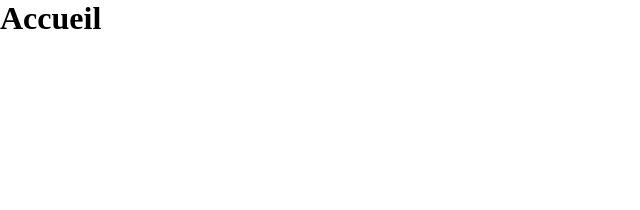
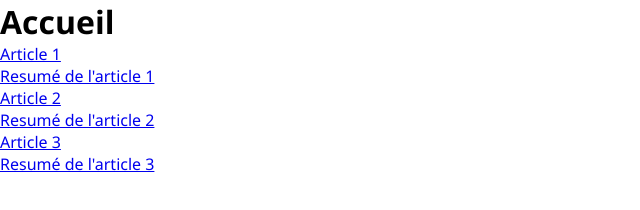
Before and after one commit to bengaudry/projet-alpine, a plain HTML site: page index.html in a window 1280 px wide. Shown: the whole page, without its empty margins (0-640 px from the left). Drawn offline with nearby package versions, Linux system fonts and the light colour scheme.

Commit message:
Add: articles list

```diff
--- a/index.html
+++ b/index.html
@@ -1,13 +1,31 @@
 <!DOCTYPE html>
-<html lang="en">
+<html lang="fr">
   <head>
     <meta charset="UTF-8" />
     <meta name="viewport" content="width=device-width, initial-scale=1.0" />
     <link rel="stylesheet" href="style.css" />
-    <script src="script.js"></script>
     <title>Blog - Accueil</title>
   </head>
-  <body>
-    <h1>Accueil</h1>
+
+  <body x-data="{ ARTICLES }">
+    <header>
+      <h1>Accueil</h1>
+    </header>
+
+    <main>
+      <ul>
+        <template x-for="article of ARTICLES" :key="article.id">
+          <li>
+            <a x-bind:href="`article.html?id=${article.id}`">
+              <p x-text="article.titre"></p>
+              <p x-text="article.resume"></p>
+            </a>
+          </li>
+        </template>
+      </ul>
+    </main>
+
+    <script src="script.js"></script>
+    <script src="https://cdn.jsdelivr.net/npm/alpinejs@3.x.x/dist/cdn.min.js"></script>
   </body>
 </html>
--- a/script.js
+++ b/script.js
@@ -0,0 +1,20 @@
+const ARTICLES = [
+  {
+    id: "article-1",
+    titre: "Article 1",
+    resume: "Resumé de l'article 1",
+    contenu: "Contenu de l'article 1",
+  },
+  {
+    id: "article-2",
+    titre: "Article 2",
+    resume: "Resumé de l'article 2",
+    contenu: "Contenu de l'article 2",
+  },
+  {
+    id: "article-3",
+    titre: "Article 3",
+    resume: "Resumé de l'article 3",
+    contenu: "Contenu de l'article 3",
+  },
+];
--- a/style.css
+++ b/style.css
@@ -2,4 +2,5 @@
   box-sizing: border-box;
   margin: 0;
   padding: 0;
+  font-family: "Segoe UI", Tahoma, Geneva, Verdana, sans-serif;
 }
```
